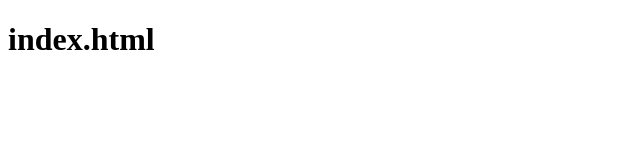
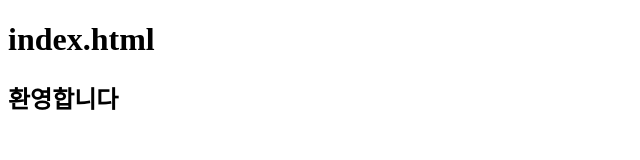
Before and after one commit to dododev21/happy-market, a plain HTML site: page index.html in a window 1280 px wide. Shown: the whole page, without its empty margins (0-640 px from the left). Drawn offline with Linux system fonts and the light colour scheme.

Commit message:
feat: index.html에 환영 문구 추가

```diff
--- a/index.html
+++ b/index.html
@@ -7,6 +7,7 @@
 </head>
 <body>
     <h1>index.html</h1>
+    <h2>환영합니다</h2>
 
 </body>
 </html>
```
